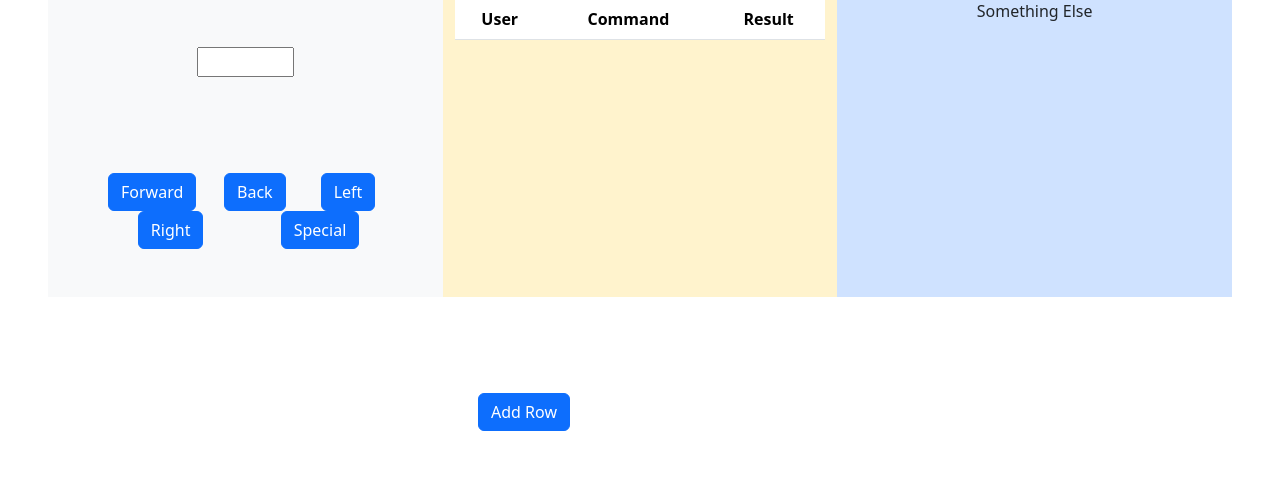
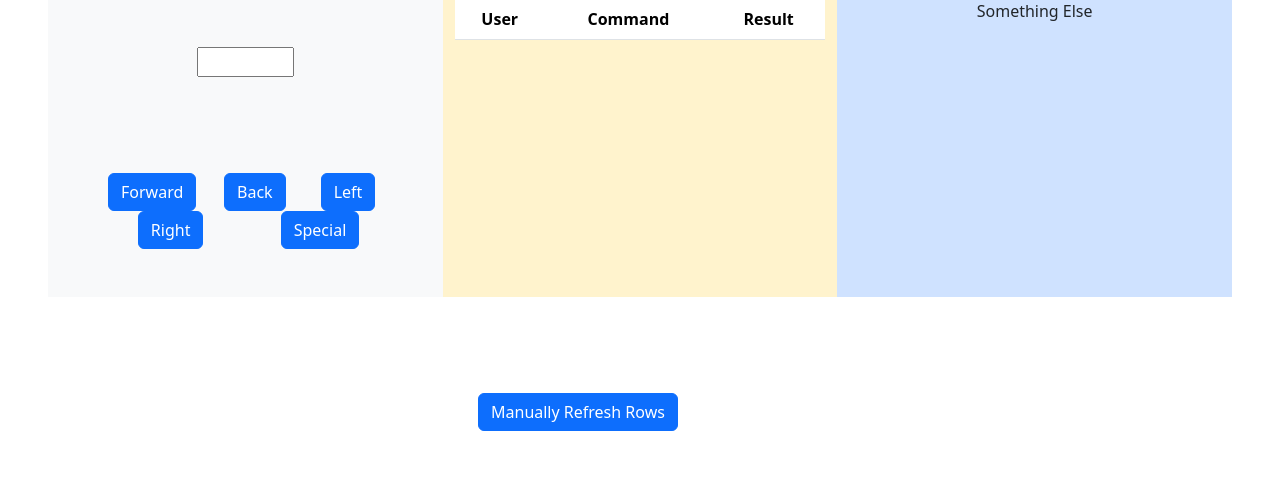
Before and after one commit to cubicmight/user_auth_proj, a Flask app: template app/templates/index2.html in a window 1280 px wide. Shown: the part 589-1068 px from the top of the page. Run offline with Flask 3, Linux system fonts and the light colour scheme; the template is opened without the code that fills it, so the values that code supplies are empty; parts of the project's set-up code (start-up, migrations or seed data) failed here and were passed over.

Commit message:
Changed Add Rows to Manually Refresh Rows

```diff
--- a/app/templates/index2.html
+++ b/app/templates/index2.html
@@ -66,7 +66,7 @@
         <div class="col">
         </div>
         <div class="col">
-            <button class="btn btn-primary" onclick=addRow() type="button">Add Row</button>
+            <button class="btn btn-primary" onclick=addRow() type="button">Manually Refresh Rows</button>
         </div>
         <div class="col">
         </div>
```
